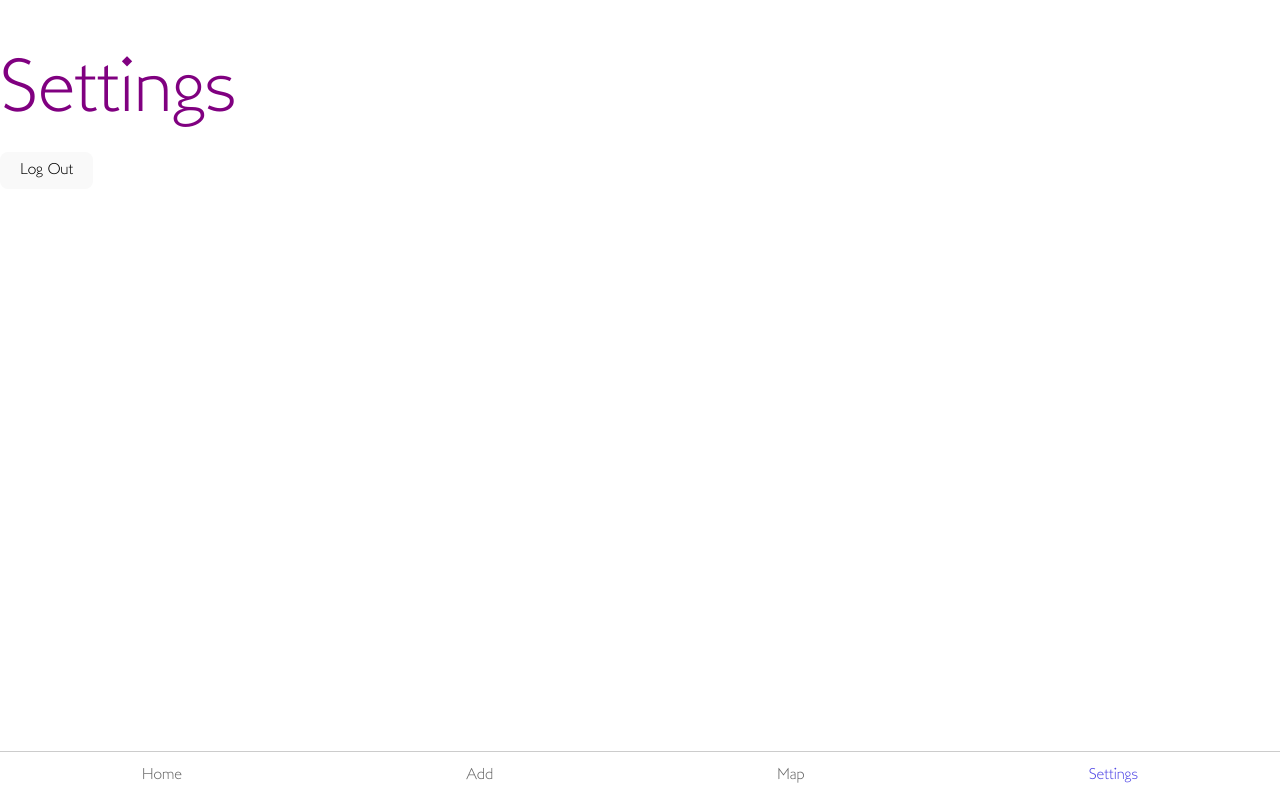
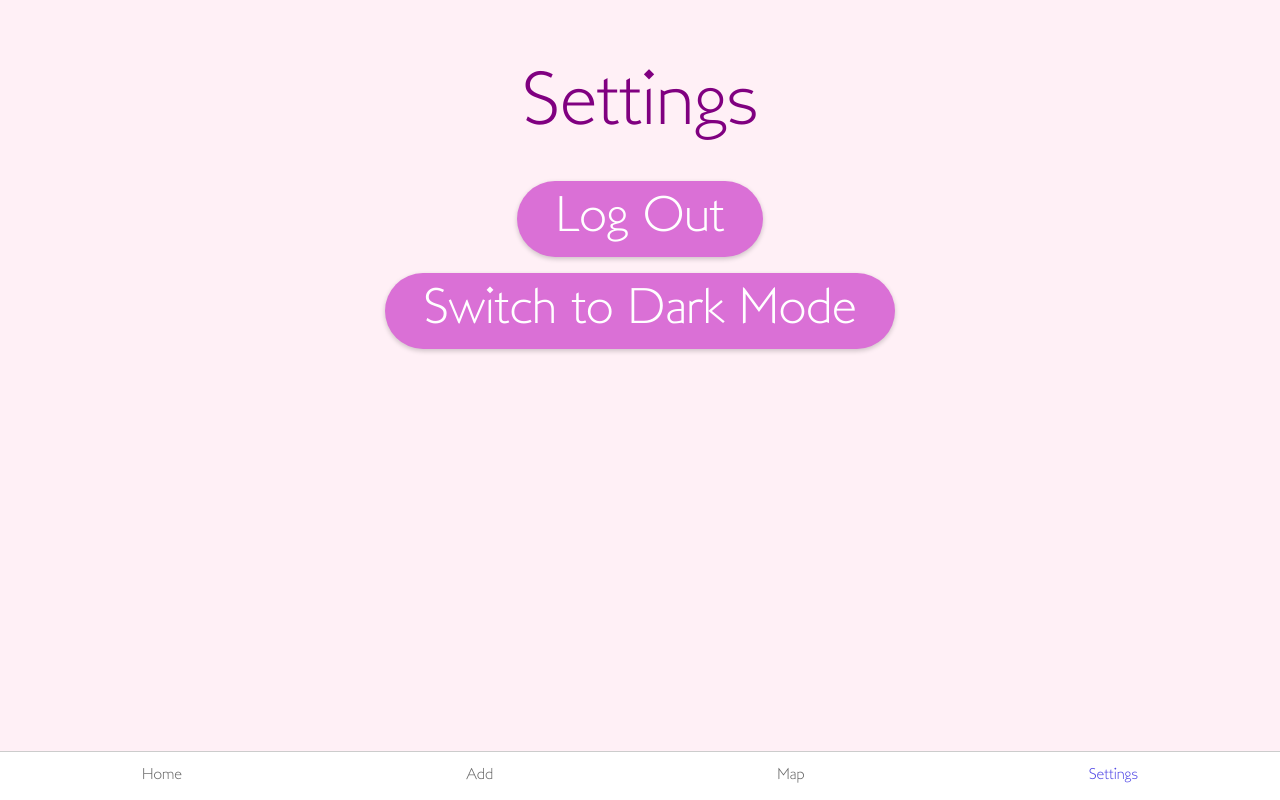
Before and after one commit to DylanBT928/CareBox, a React (Vite) app in the folder carebox-pwa/: page /settings in a window 1280 px wide. Built offline with nearby package versions, Linux system fonts and the light colour scheme; no server answers.

Commit message:
add css for settings and dark mode button

```diff
--- a/carebox-pwa/src/pages/Settings.css
+++ b/carebox-pwa/src/pages/Settings.css
@@ -0,0 +1,41 @@
+.settings-container {
+  background: var(--bg-color, #fff0f6);
+  min-height: 100dvh;
+  max-height: 100dvh;
+  width: 100dvw;
+  padding: 1dvw 1dvw 80px;
+  box-sizing: border-box;
+  overflow-y: auto;
+  display: flex;
+  flex-direction: column;
+  align-items: center;
+  overflow-x: hidden;
+}
+
+.settings-container h1 {
+  font-size: 6dvw;
+  font-weight: bold;
+  margin-bottom: 4dvh;
+  color: var(--text-color, #800080);
+  width: 100%;
+  text-align: center;
+}
+
+.settings-container button {
+  background: #da70d6;
+  color: white;
+  font-weight: bold;
+  font-size: 4dvw;
+  padding: 1.5dvh 3dvw;
+  border: none;
+  border-radius: 9999px;
+  margin-bottom: 2dvh;
+  box-shadow: 0 2px 5px rgba(0, 0, 0, 0.2);
+  transition: background 0.2s ease, transform 0.1s ease;
+  cursor: pointer;
+}
+
+.settings-container button:hover {
+  background: #c060d6;
+  transform: translateY(-1px);
+}
--- a/carebox-pwa/src/pages/Settings.tsx
+++ b/carebox-pwa/src/pages/Settings.tsx
@@ -1,15 +1,18 @@
+import { useEffect, useState } from "react";
 import { getAuth, signOut } from "firebase/auth";
 import { useNavigate } from "react-router-dom";
 import "./Settings.css";
 
 export default function Settings() {
   const navigate = useNavigate();
+  const [darkMode, setDarkMode] = useState(() => {
+    return localStorage.getItem("theme") === "dark";
+  });
 
   const handleLogout = () => {
     const auth = getAuth();
     signOut(auth)
       .then(() => {
-        // alert("Signed out successfully!");
         navigate("/");
       })
       .catch((error) => {
@@ -17,12 +20,32 @@ export default function Settings() {
       });
   };
 
+  const toggleDarkMode = () => {
+    const newMode = !darkMode;
+    setDarkMode(newMode);
+    document.documentElement.setAttribute(
+      "data-theme",
+      newMode ? "dark" : "light"
+    );
+    localStorage.setItem("theme", newMode ? "dark" : "light");
+  };
+
+  useEffect(() => {
+    document.documentElement.setAttribute(
+      "data-theme",
+      darkMode ? "dark" : "light"
+    );
+  }, [darkMode]);
+
   return (
     <div className="settings-container">
       <h1>Settings</h1>
       <button onClick={handleLogout} className="logout-btn">
         Log Out
       </button>
+      <button onClick={toggleDarkMode} className="darkmode-btn">
+        {darkMode ? "Switch to Light Mode" : "Switch to Dark Mode"}
+      </button>
     </div>
   );
 }
```
